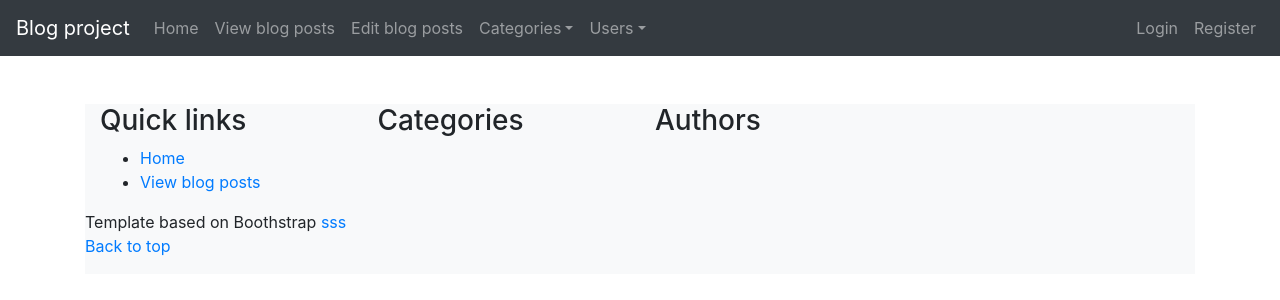
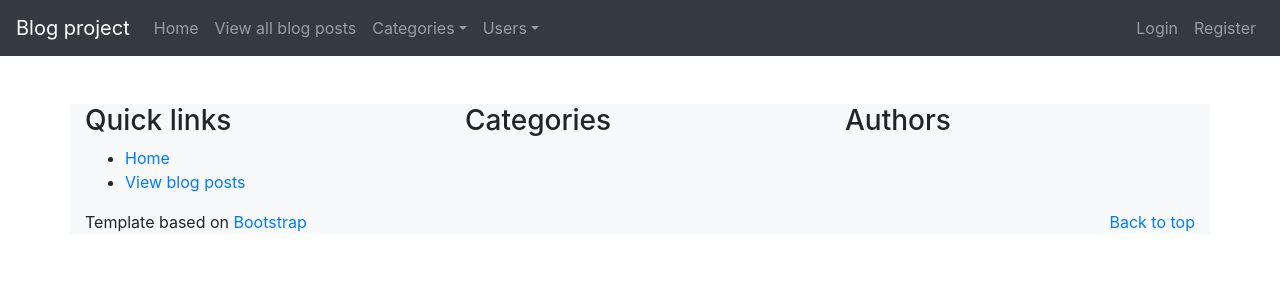
Before and after one commit to Qiang156/blog-by-django, a Django app: page /blog/ in a window 1280 px wide. Shown: the top 300 px of the page. Run offline with Django 3.2, Linux system fonts and the light colour scheme; data that the repository does not hold is empty; some libraries are stand-ins or nearby versions.

Commit message:
Fixed navbar and footer

```diff
--- a/templates/blog/base.html
+++ b/templates/blog/base.html
@@ -7,11 +7,11 @@
         <title>{% block title %}{% endblock %}</title>
         <link rel="stylesheet" href="https://stackpath.bootstrapcdn.com/bootstrap/4.1.3/css/bootstrap.min.css" integrity="sha384-MCw98/SFnGE8fJT3GXwEOngsV7Zt27NXFoaoApmYm81iuXoPkFOJwJ8ERdknLPMO" crossorigin="anonymous">
         {% block css %}{% endblock %}
-        <link rel="stylesheet" href="{% static "css/blog.css" %}">
+        <link rel="stylesheet" href="{% static 'css/blog.css' %}">
     </head>
     <body>
         <nav class="navbar navbar-expand-lg navbar-dark bg-dark">
-            <a class="navbar-brand" href="{% url 'index' %}">Blog project</a>
+            <a class="navbar-brand" href="{% url 'blog:home' %}">Blog project</a>
             <button class="navbar-toggler" type="button" data-toggle="collapse" data-target="#navbarSupportedContent" aria-controls="navbarSupportedContent" aria-expanded="false" aria-label="Toggle navigation">
                 <span class="navbar-toggler-icon"></span>
             </button>
@@ -20,16 +20,9 @@
                     <li class="nav-item">
                       <a class="nav-link" href="{% url 'blog:home' %}">Home</a>
                     </li>
-                    <!--
-                        The following three menu items are just placeholders
-                    -->
                     <li class="nav-item">
-                      <a class="nav-link" href="/">View blog posts</a>
+                      <a class="nav-link" href="{% url 'blog:index' %}">View all blog posts</a>
                     </li>
-                    <li class="nav-item">
-                        <a class="nav-link" href="{% url 'blog:edit_post' %}">Edit blog posts</a>
-                    </li>
-
                     <li class="nav-item dropdown">
                         <a class="nav-link dropdown-toggle" href="#" id="navCategory" role="button" data-toggle="dropdown" aria-haspopup="true" aria-expanded="false">Categories</a>
                         <div class="dropdown-menu" aria-labelledby="navCategory">
@@ -38,7 +31,6 @@
                         {% endfor %}
                         </div>
                     </li>
-
                     <li class="nav-item dropdown">
                         <a class="nav-link dropdown-toggle" href="#" id="navUser" role="button" data-toggle="dropdown" aria-haspopup="true" aria-expanded="false">Users</a>
                         <div class="dropdown-menu" aria-labelledby="navUser">
@@ -47,6 +39,11 @@
                         {% endfor %}
                         </div>
                     </li>
+                    {% if user.is_authenticated %}
+                    <li class="nav-item">
+                        <a class="nav-link" href="{% url 'blog:edit_post' %}">My blog posts</a>
+                    </li>
+                    {% endif %}
                 </ul>
                 <ul class="navbar-nav ml-auto">
                     {% if user.is_authenticated %}
@@ -66,12 +63,11 @@
         </nav>
 
         <div class="container mt-5">
-
             {% block page_content %}
             {% endblock %}
-              {% include "blog/footer.html" %}
         </div>
 
+        {% include "blog/footer.html" %}
 
         <script src="https://code.jquery.com/jquery-3.3.1.slim.min.js" integrity="sha384-q8i/X+965DzO0rT7abK41JStQIAqVgRVzpbzo5smXKp4YfRvH+8abtTE1Pi6jizo" crossorigin="anonymous"></script>
         <script src="https://stackpath.bootstrapcdn.com/bootstrap/4.1.3/js/bootstrap.min.js" integrity="sha384-ChfqqxuZUCnJSK3+MXmPNIyE6ZbWh2IMqE241rYiqJxyMiZ6OW/JmZQ5stwEULTy" crossorigin="anonymous"></script>
--- a/templates/blog/footer.html
+++ b/templates/blog/footer.html
@@ -1,40 +1,35 @@
-            <footer>
-            <div class="container">
+    <footer class="container">
         <div class="row bg-light">
-                    <div class="col-sm-6 col-md-3 item">
+            <div class="col-sm-6 col-md-4">
                 <h3>Quick links</h3>
                 <ul>
-                            <li><a href="#">Home</a></li>
-                            <li><a href="#">View blog posts</a></li>
-
+                    <li><a href="/blog/home">Home</a></li>
+                    <li><a href="/blog/index">View blog posts</a></li>
                 </ul>
             </div>
-                    <div class="col-sm-6 col-md-3 item">
+            <div class="col-sm-6 col-md-4">
                 <h3>Categories</h3>
                 <ul>
                     {% for category in category_list %}
                     <li><a href="/blog/category/{{category.name}}">{{category.name|capfirst}}</a></li>
                     {% endfor %}
-
-
                 </ul>
             </div>
-                    <div class="col-md-6 item text">
+            <div class="col-sm-6 col-md-4">
                 <h3>Authors</h3>
                 <ul>
                     {% for user in user_list %}
                     <li><a href="/blog/user/{{user.username}}">{{user.username|capfirst}}</a></li>
                     {% endfor %}
-
-
                 </ul>
-
-
             </div>
-                    <p>Template based on Boothstrap <a href="https://getbootstrap.com/docs/5.1/examples/blog">sss</a><br>
+        </div>
+        <div class="row bg-light">
+            <div class="col-sm-12 col-md-6">
+                Template based on <a href="https://getbootstrap.com/docs/5.1/examples/blog" target="_blank">Bootstrap</a>
+            </div>
+            <div class="col-sm-12 col-md-6 text-right">
                 <a href="#">Back to top</a>
             </div>
-
-
         </div>
 </footer>
```
Lines whose indentation alone changed are shown as unchanged.
